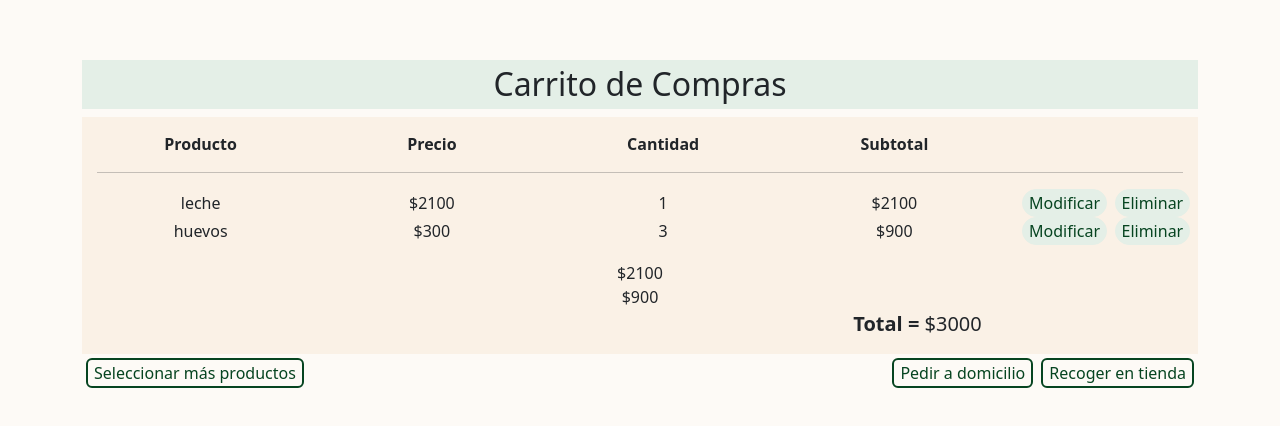
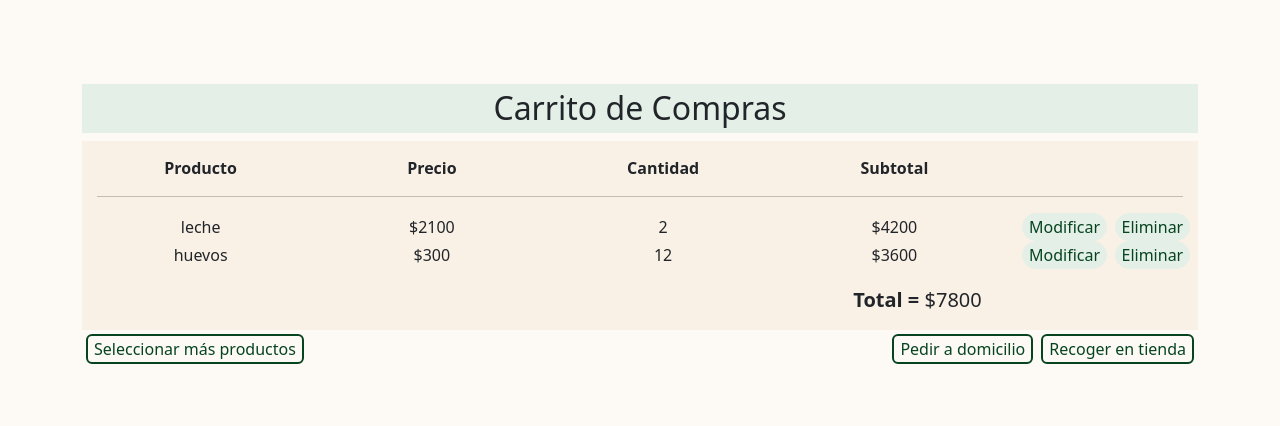
Before and after one commit to Jdquinterocg/MisionTIC2022, a React (Create React App) app: page / in a window 1280 px wide. Shown: the part 174-600 px from the top of the page. Built offline with nearby package versions, Linux system fonts and the light colour scheme.

Commit message:
calculo total por fin

```diff
--- a/src/Pages/Carrito.jsx
+++ b/src/Pages/Carrito.jsx
@@ -9,14 +9,14 @@ class Carrito extends Component {
         id:uniqid(),
         nombre: 'leche',
         precio: 2100,
-        cantidad: 1, //Viene de la base de datos
+        cantidad: 2, //Viene de la base de datos
     }
 
     producto2 = {
         id:uniqid(),
         nombre: 'huevos',
         precio: 300,
-        cantidad: 3, //Viene de la base de datos
+        cantidad: 12, //Viene de la base de datos
     }
 
     state = {
@@ -28,9 +28,14 @@ class Carrito extends Component {
     render() {
         const carro = this.state.data.productos
 
+        let total = 0
+        for(let i in carro){
+        let subtotal = carro[i].precio*carro[i].cantidad
+        total += subtotal
+        }
         return (
             <div>
-               <FuncionesCarrito carro={carro}/>
+               <FuncionesCarrito carro={carro} total={total}/>
             </div>
         );
     }
--- a/src/components/FuncionesCarrito.jsx
+++ b/src/components/FuncionesCarrito.jsx
@@ -2,6 +2,7 @@ import React from 'react'
 import "./styles/Carrito.css";
 import { Link } from "react-router-dom";
 
+// parámetro -> total
 function FuncionesCarrito(props) {
     const carrito = props.carro
 
@@ -54,17 +55,9 @@ function FuncionesCarrito(props) {
                                     })}
                 </ul>
 
-                {carrito.map((producto) => {
-                    let subtotales = producto.cantidad*producto.precio
-                    let Total = subtotales
-
-                    return (
-                        <div className="col">${Total}</div>
-                            )
-                            })}
-
                 <div class="row justify-content-end">
-                <div className="col-6 fs-5"> <strong>Total = </strong> $3000</div>
+                    {/* parámetro -> total          */}
+                <div className="col-6 fs-5"> <strong>Total = </strong> ${props.total}</div>
                 </div>
                 </div>
                 </div>
```
